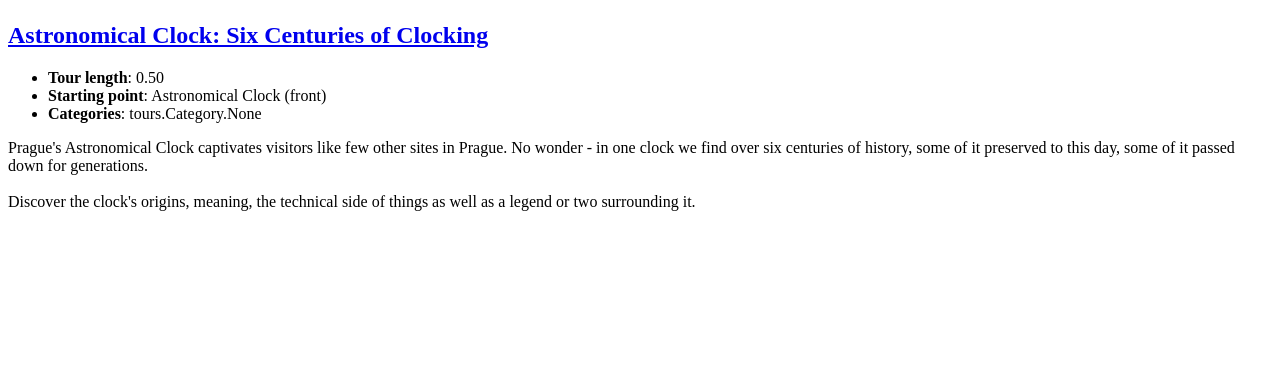
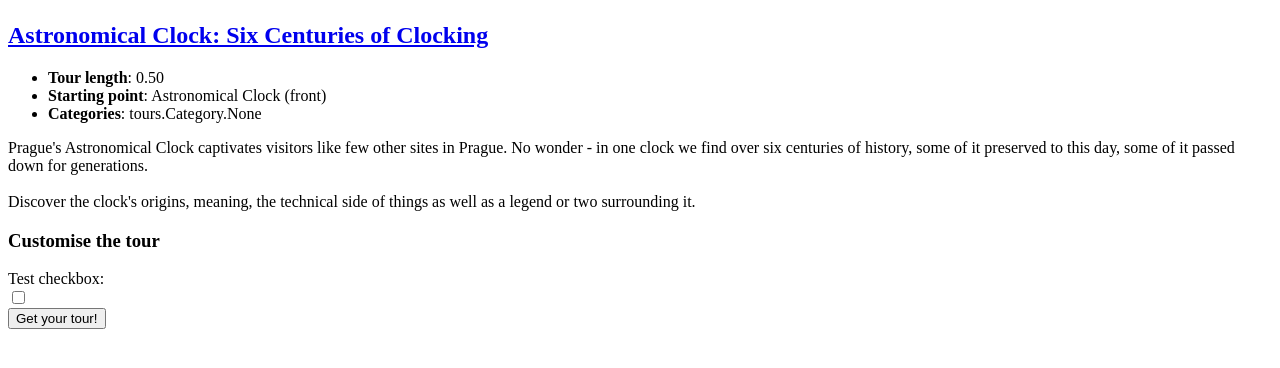
Before and after one commit to fajlajpi/made-to-measure, a Django app: page /tour/1 in a window 1280 px wide. Shown: the part 58-426 px from the top of the page. Run offline with Django 3.2, Linux system fonts and the light colour scheme; data comes from the database, SQL or seed files in the repository.

Commit message:
Tested super simple GET form.

```diff
--- a/tours/templates/tours/tour_detail.html
+++ b/tours/templates/tours/tour_detail.html
@@ -9,5 +9,12 @@
                 <li><strong>Categories</strong>: {{ tour.categories }}</li>
             </ul>
             <p>{{ tour.description|linebreaksbr }}</p>
+            <h3>Customise the tour</h3>
+            <form action="view/" method="get">
+                {{ tour_options_form }}
+                <label for="chbtest">Test checkbox:</label><br>
+                <input type="checkbox" id="chbtest" name="chbtest"><br>
+                <input type="submit" value="Get your tour!">
+            </form>
         </article>
 {% endblock %}
```
